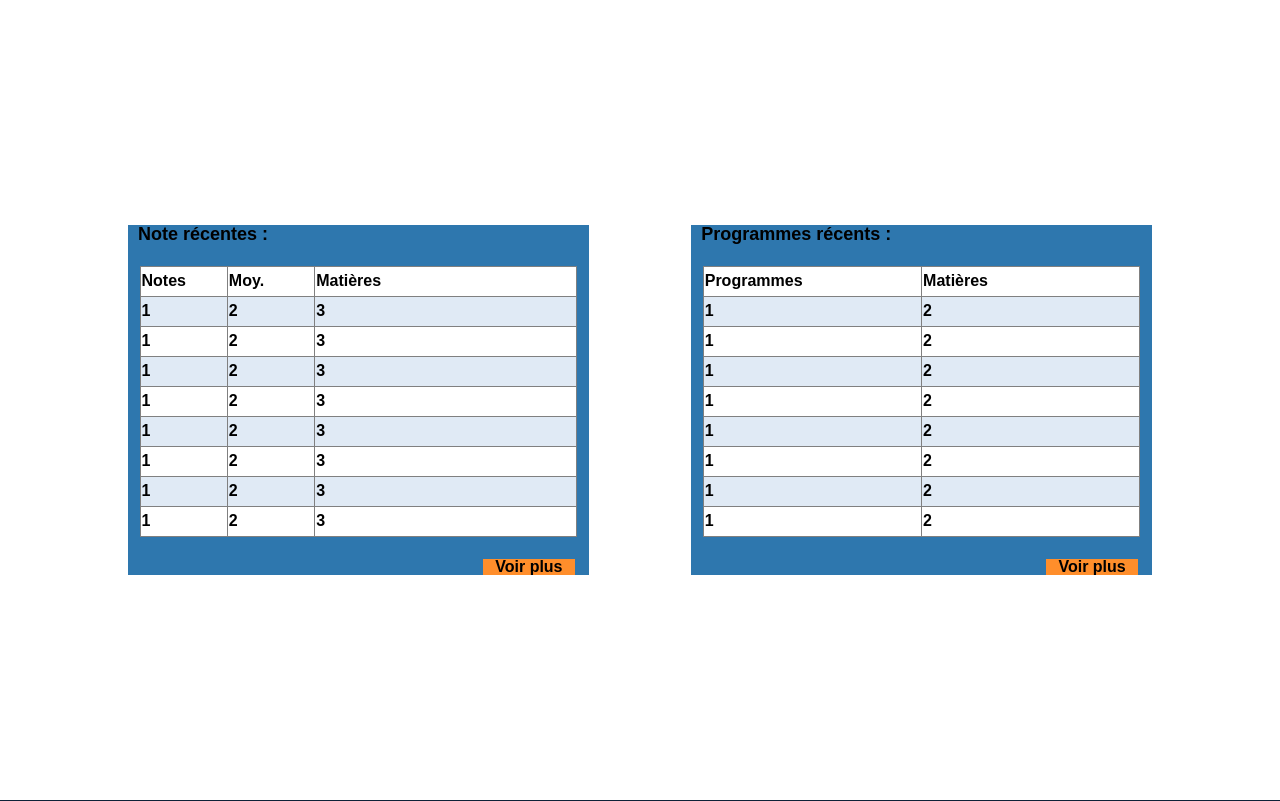
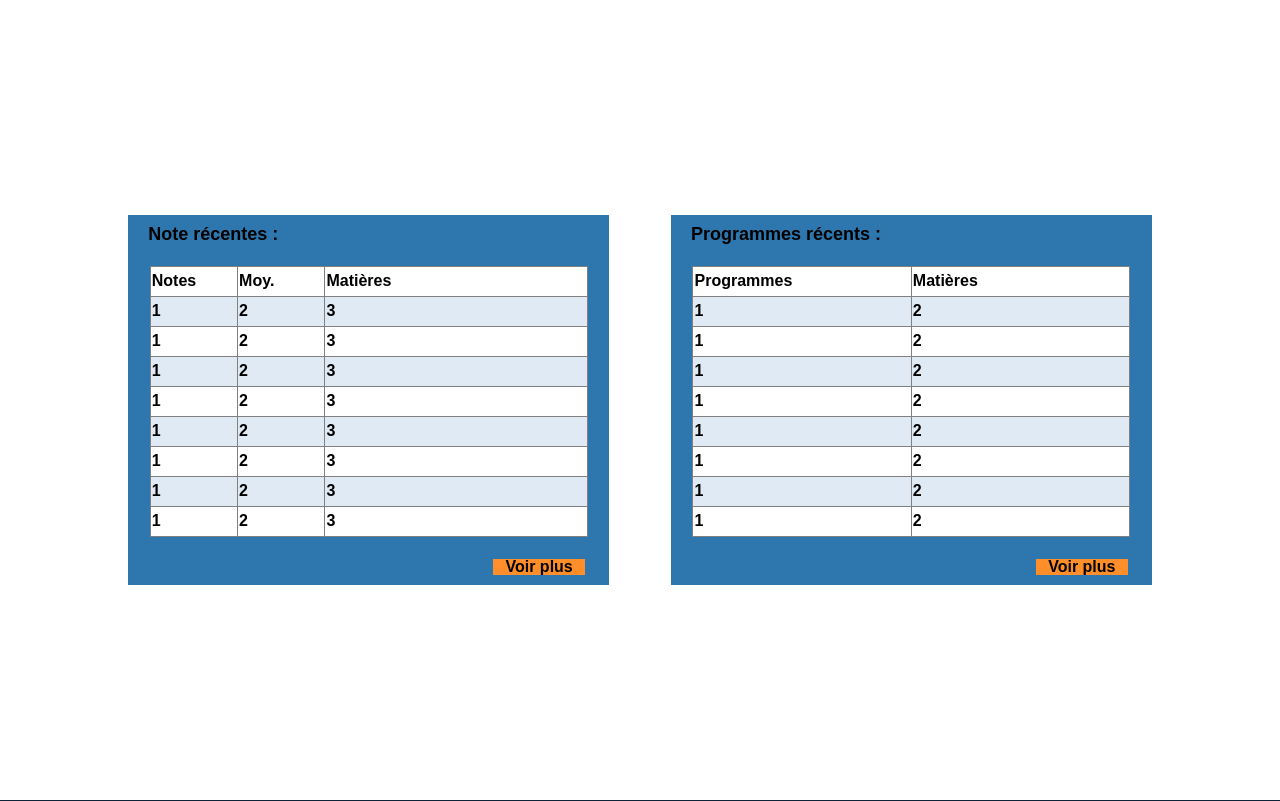
Before and after one commit to MatthieuCollin/note, a Symfony app: template templates/home/index.html.twig in a window 1280 px wide. Shown: the part 100-901 px from the top of the page. Run offline with Twig, Linux system fonts and the light colour scheme; the template is opened without the code that fills it, so the values that code supplies are empty; some libraries are stand-ins or nearby versions.

Commit message:
Update index.css

```diff
--- a/public/css/home/index.css
+++ b/public/css/home/index.css
@@ -6,6 +6,7 @@
     display: flex;
     flex-direction: column;
     justify-content: space-around;
+    padding: 1%;
 }
 
 table{
```
